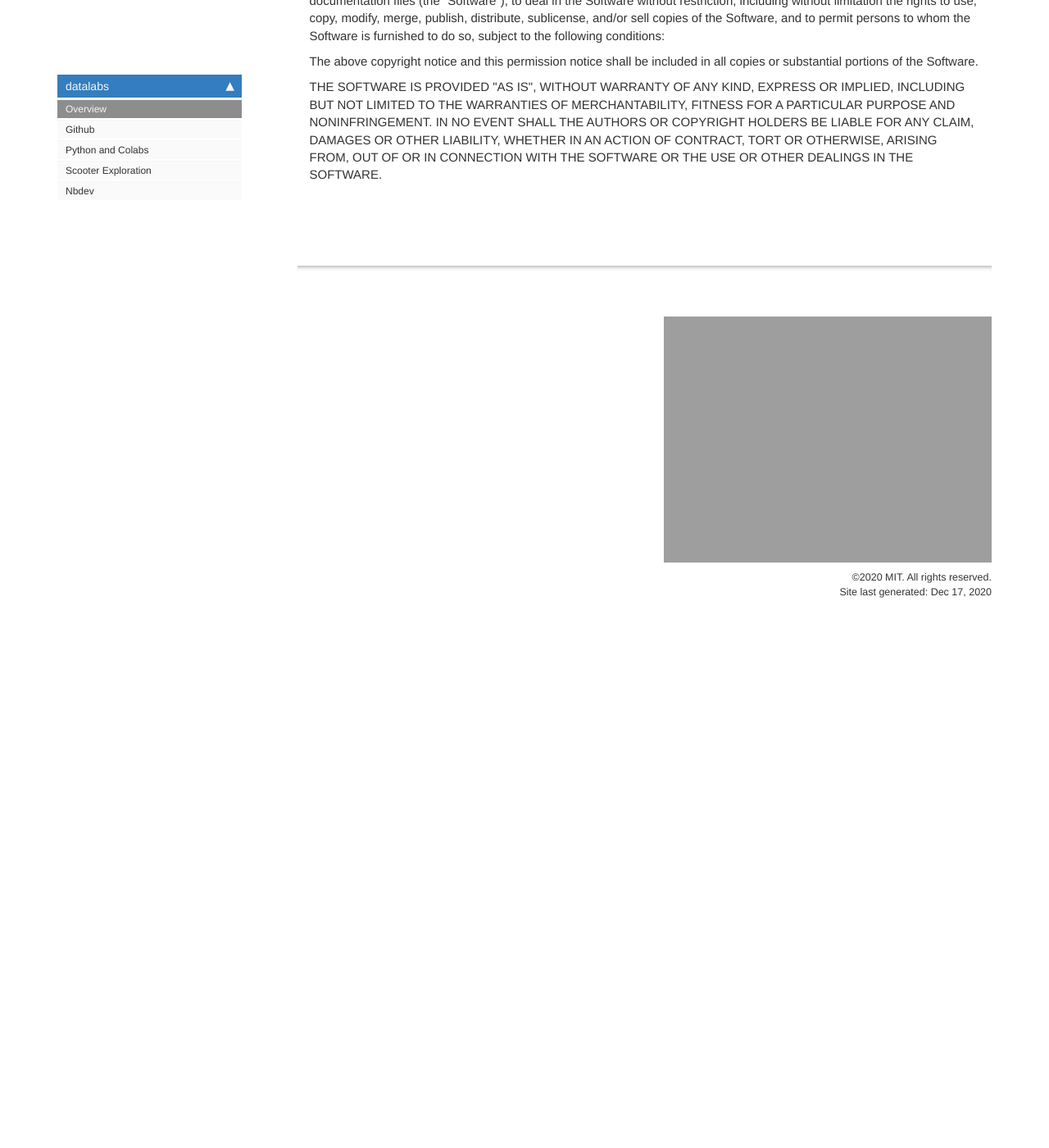
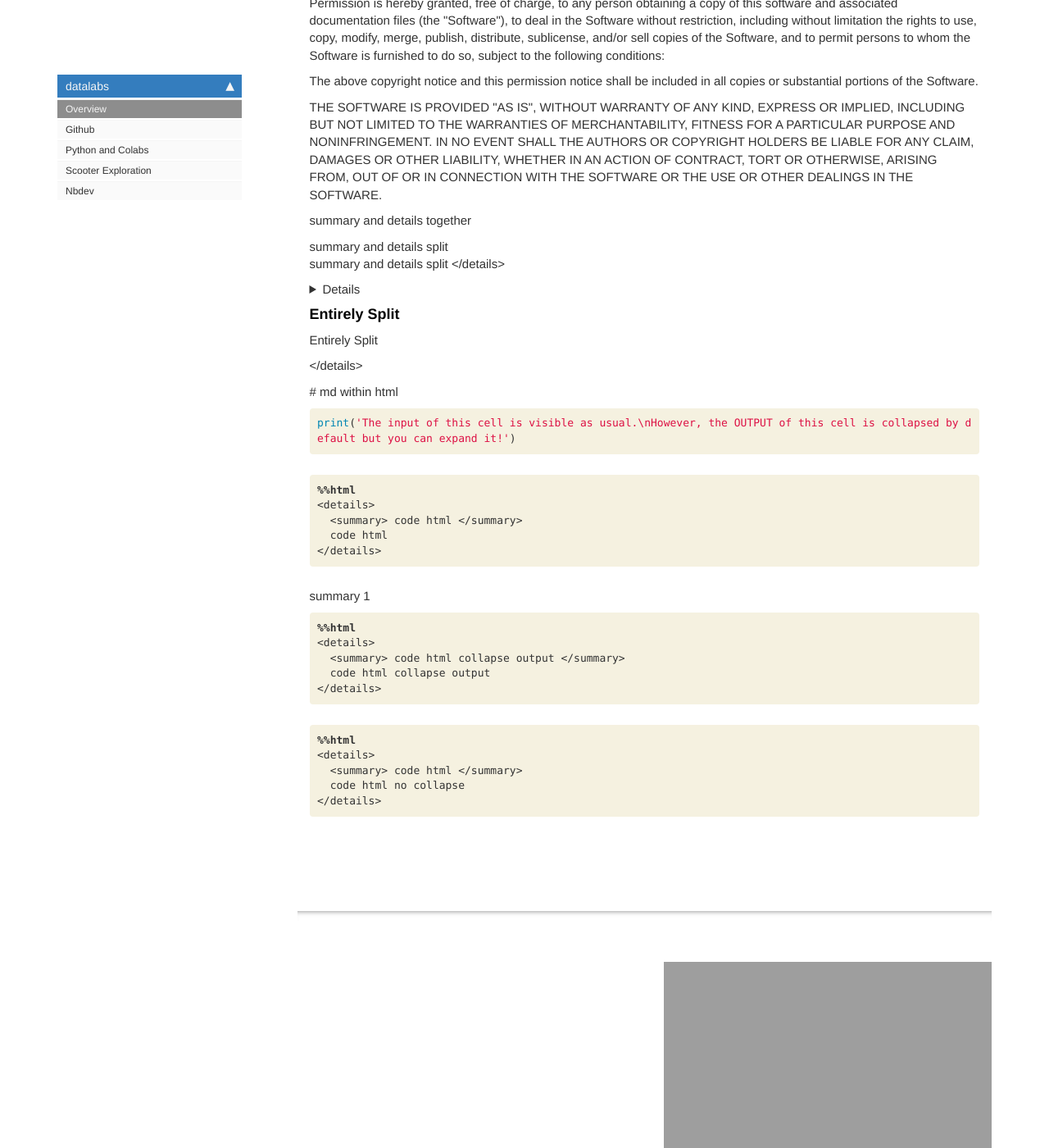
Before and after one commit to karpatic/datalab, a Jekyll site: the page built from docs/index.html, in a window 1280 px wide and 1400 px high, scrolled down 1308 px. Shown: the whole window at 82% size. Built offline with Jekyll 4.4.1, drawn with Linux system fonts in a browser that asks for light colours; nearby versions of some CDN libraries; comment, search, counter and statistics services are not loaded; before the commit the page ends 2090 px from its top, so only the background shows below that.

Commit message:
Collapse vs Details Experiments

```diff
--- a/docs/colabs.html
+++ b/docs/colabs.html
@@ -6,9 +6,9 @@ title: Python and Colabs
 keywords: thisworks
 sidebar: home_sidebar
 
-summary: "![](./images/ai_of_me.jpg) In this chapter we will quickly learn about Github and explore some of its many features.
+summary: "In this chapter we will quickly learn about Github and explore some of its many features.
 "
-description: "![](./images/ai_of_me.jpg) In this chapter we will quickly learn about Github and explore some of its many features.
+description: "In this chapter we will quickly learn about Github and explore some of its many features.
 "
 nb_path: "notebooks/01_colabs.ipynb"
 ---
--- a/docs/index.html
+++ b/docs/index.html
@@ -94,4 +94,162 @@ this site contains copyrighted material the use of which has not always been spe
 </div>
 </div>
 </div>
+<div class="cell border-box-sizing text_cell rendered"><div class="inner_cell">
+<div class="text_cell_render border-box-sizing rendered_html">
+<details>
+  <summary> summary and details together </summary>
+  details 1
+</details>
 </div>
+</div>
+</div>
+<div class="cell border-box-sizing text_cell rendered"><div class="inner_cell">
+<div class="text_cell_render border-box-sizing rendered_html">
+<p><details>
+  <summary> summary and details split </summary></p>
+
+</div>
+</div>
+</div>
+<div class="cell border-box-sizing text_cell rendered"><div class="inner_cell">
+<div class="text_cell_render border-box-sizing rendered_html">
+<p>summary and details split
+&lt;/details&gt;</p>
+
+</div>
+</div>
+</div>
+<div class="cell border-box-sizing text_cell rendered"><div class="inner_cell">
+<div class="text_cell_render border-box-sizing rendered_html">
+<details>
+</div>
+</div>
+</div>
+<div class="cell border-box-sizing text_cell rendered"><div class="inner_cell">
+<div class="text_cell_render border-box-sizing rendered_html">
+<h4 id="-Entirely-Split-"><summary> Entirely Split </summary><a class="anchor-link" href="#-Entirely-Split-"> </a></h4>
+</div>
+</div>
+</div>
+<div class="cell border-box-sizing text_cell rendered"><div class="inner_cell">
+<div class="text_cell_render border-box-sizing rendered_html">
+<p>Entirely Split</p>
+
+</div>
+</div>
+</div>
+<div class="cell border-box-sizing text_cell rendered"><div class="inner_cell">
+<div class="text_cell_render border-box-sizing rendered_html">
+<p>&lt;/details&gt;</p>
+
+</div>
+</div>
+</div>
+<div class="cell border-box-sizing text_cell rendered"><div class="inner_cell">
+<div class="text_cell_render border-box-sizing rendered_html">
+<details>
+  <summary> # md within html </summary>
+  **md within html**
+</details>
+</div>
+</div>
+</div>
+    {% raw %}
+
+<div class="cell border-box-sizing code_cell rendered">
+<div class="input">
+
+<div class="inner_cell">
+    <div class="input_area">
+<div class=" highlight hl-ipython3"><pre><span></span><span class="nb">print</span><span class="p">(</span><span class="s1">&#39;The input of this cell is visible as usual.</span><span class="se">\n</span><span class="s1">However, the OUTPUT of this cell is collapsed by default but you can expand it!&#39;</span><span class="p">)</span>
+</pre></div>
+
+    </div>
+</div>
+</div>
+
+</div>
+    {% endraw %}
+
+    {% raw %}
+
+<div class="cell border-box-sizing code_cell rendered">
+<div class="input">
+
+<div class="inner_cell">
+    <div class="input_area">
+<div class=" highlight hl-ipython3"><pre><span></span><span class="o">%%</span><span class="k">html</span>
+&lt;details&gt;
+  &lt;summary&gt; code html &lt;/summary&gt;
+  code html
+&lt;/details&gt;
+</pre></div>
+
+    </div>
+</div>
+</div>
+
+<div class="output_wrapper">
+<div class="output">
+
+<div class="output_area">
+
+
+<div class="output_html rendered_html output_subarea ">
+<details>
+  <summary> summary 1 </summary>
+  details 1
+</details>
+</div>
+
+</div>
+
+</div>
+</div>
+
+</div>
+    {% endraw %}
+
+    {% raw %}
+
+<div class="cell border-box-sizing code_cell rendered">
+<div class="input">
+
+<div class="inner_cell">
+    <div class="input_area">
+<div class=" highlight hl-ipython3"><pre><span></span><span class="o">%%</span><span class="k">html</span>
+&lt;details&gt;
+  &lt;summary&gt; code html collapse output &lt;/summary&gt;
+  code html collapse output
+&lt;/details&gt;
+</pre></div>
+
+    </div>
+</div>
+</div>
+
+</div>
+    {% endraw %}
+
+    {% raw %}
+
+<div class="cell border-box-sizing code_cell rendered">
+<div class="input">
+
+<div class="inner_cell">
+    <div class="input_area">
+<div class=" highlight hl-ipython3"><pre><span></span><span class="o">%%</span><span class="k">html</span>
+&lt;details&gt;
+  &lt;summary&gt; code html &lt;/summary&gt;
+  code html no collapse
+&lt;/details&gt;
+</pre></div>
+
+    </div>
+</div>
+</div>
+
+</div>
+    {% endraw %}
+
+</div>
```
Also changed, not shown: markdown/01_colabs.md (+1 -1 lines), markdown/index.md (+62 -0 lines), README.md, 2 other files.
